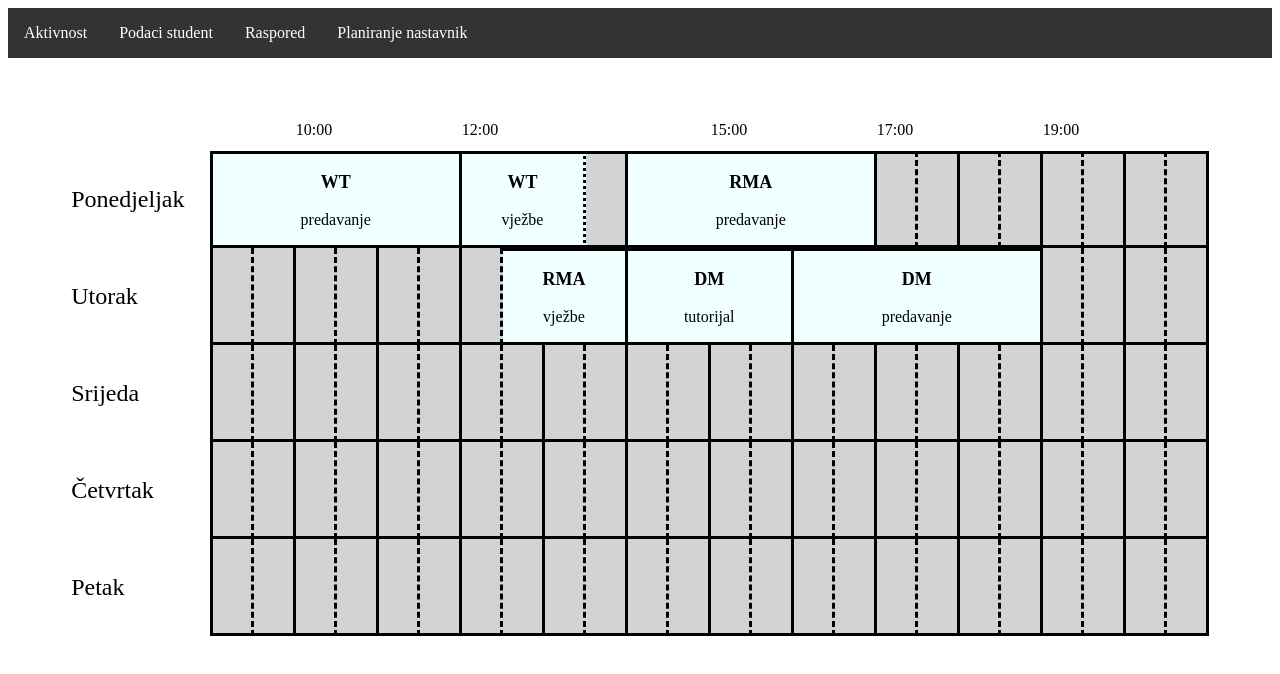
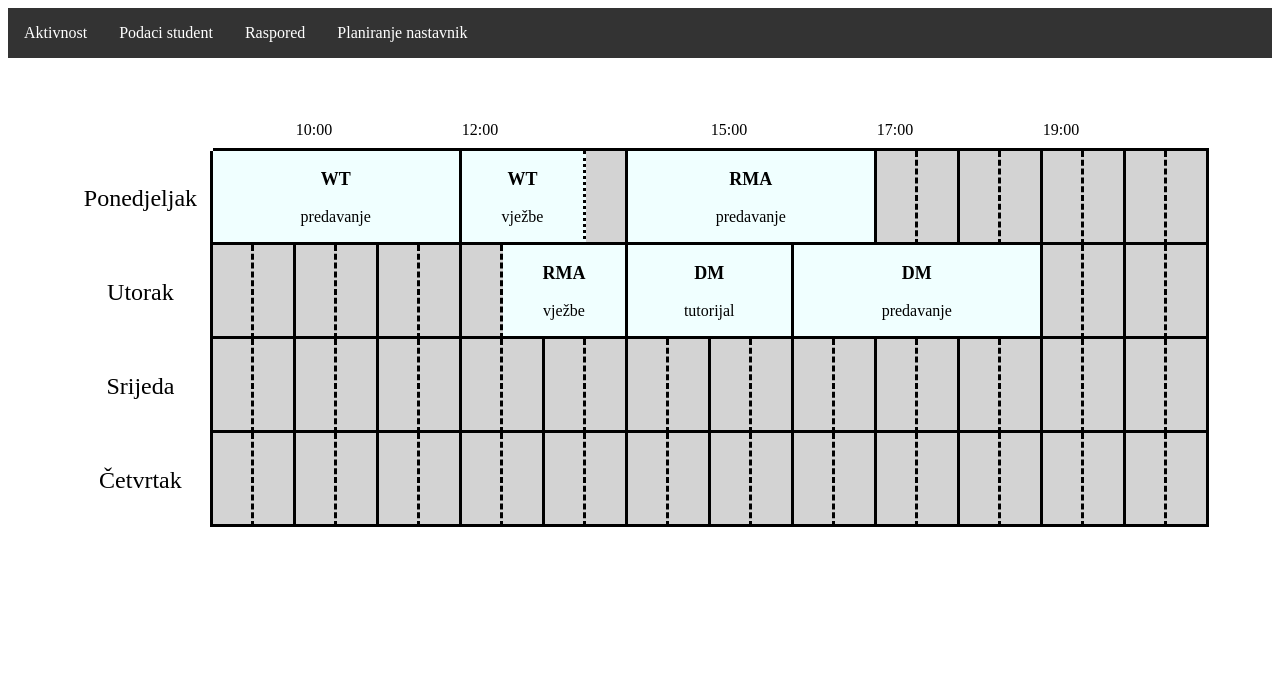
Before and after one commit to PasaDzumhur/Class-Schedule-site, a plain HTML site: page raspored.html in a window 1280 px wide. Drawn offline with Linux system fonts and the light colour scheme.

Commit message:
nema vise preklapanja linija

```diff
--- a/css/raspored.css
+++ b/css/raspored.css
@@ -156,6 +156,16 @@
 .red0,.kolona0{
     background-color: white;
 }
+.kolona0{
+    text-align: center;
+    vertical-align: center;
+}
+.red0{
+    border-bottom-style: solid;
+}
+.red1{
+    border-top-style: none;
+}
 #prazno{
     background-color: white;
 }
--- a/iscrtaj.js
+++ b/iscrtaj.js
@@ -1,4 +1,8 @@
 function iscrtajRaspored(div ,dani,satPocetak,satKraj){
+    if(satPocetak >= satKraj){
+        alert("Ne moze to tako...");
+        return ;
+    }
 
     let kolone=(satKraj-satPocetak)*2+1;
     let redovi=dani.length;
@@ -7,6 +11,7 @@ function iscrtajRaspored(div ,dani,satPocetak,satKraj){
     div.appendChild(rupa1);
     rupa1.style.gridColumn="1/3";
     rupa1.style.gridRow="1";
+    rupa1.style.borderBottomStyle="none";
     for(let i = satPocetak; i<satKraj; i = i + 0.5){
         if(i!=satKraj &&(i==0 || i==2 || i==4 || i==6 || i ==8 || i==10 || i==12 || i==15 || i==17 || i==19 || i==21 || i==23 )){
             let vrijeme = document.createElement("div");
@@ -18,6 +23,7 @@ function iscrtajRaspored(div ,dani,satPocetak,satKraj){
             vrijeme.style.alignContent="left";
             vrijeme.style.gridRow="1";
         }else {
+
             let rupa = document.createElement("div");
             div.appendChild(rupa);
             rupa.setAttribute("class","red0");
@@ -126,7 +132,7 @@ function dodajAktivnost(raspored, naziv, tip, vrijemePocetak, vrijemeKraj,dan){
     console.log((kraj+3));
     grid_item.style.gridColumnStart=(pocetak+3);
     grid_item.style.gridColumnEnd=(pocetak+kraj+3);
-    grid_item.style.borderTopStyle="solid";
+    //grid_item.style.borderTopStyle="solid";
     grid_item.style.borderBottomStyle="solid";
     grid_item.style.textAlign="center";
     if((pocetak+kraj)%2==0) grid_item.style.borderRightStyle="solid";
@@ -137,11 +143,11 @@ function dodajAktivnost(raspored, naziv, tip, vrijemePocetak, vrijemeKraj,dan){
 }
 
 let okvir = document.getElementById("okvir");
-iscrtajRaspored(okvir,["Ponedjeljak","Utorak","Srijeda","Četvrtak","Petak"],9,21);
+iscrtajRaspored(okvir,["Ponedjeljak","Utorak","Srijeda","Četvrtak"],9,21);
 dodajAktivnost(okvir,"WT","predavanje",9,12,"Ponedjeljak");
 dodajAktivnost(okvir,"WT","vježbe",12,13.5,"Ponedjeljak");
 dodajAktivnost(okvir,"RMA","predavanje",14,17,"Ponedjeljak");
 dodajAktivnost(okvir,"RMA","vježbe",12.5,14,"Utorak");
 dodajAktivnost(okvir,"DM","tutorijal",14,16,"Utorak");
 dodajAktivnost(okvir,"DM","predavanje",16,19,"Utorak");
-dodajAktivnost(okvir,"OI","predavanje",12,15,"Ponedjeljak");
+//dodajAktivnost(okvir,"OI","predavanje",12,15,"Ponedjeljak");
```
